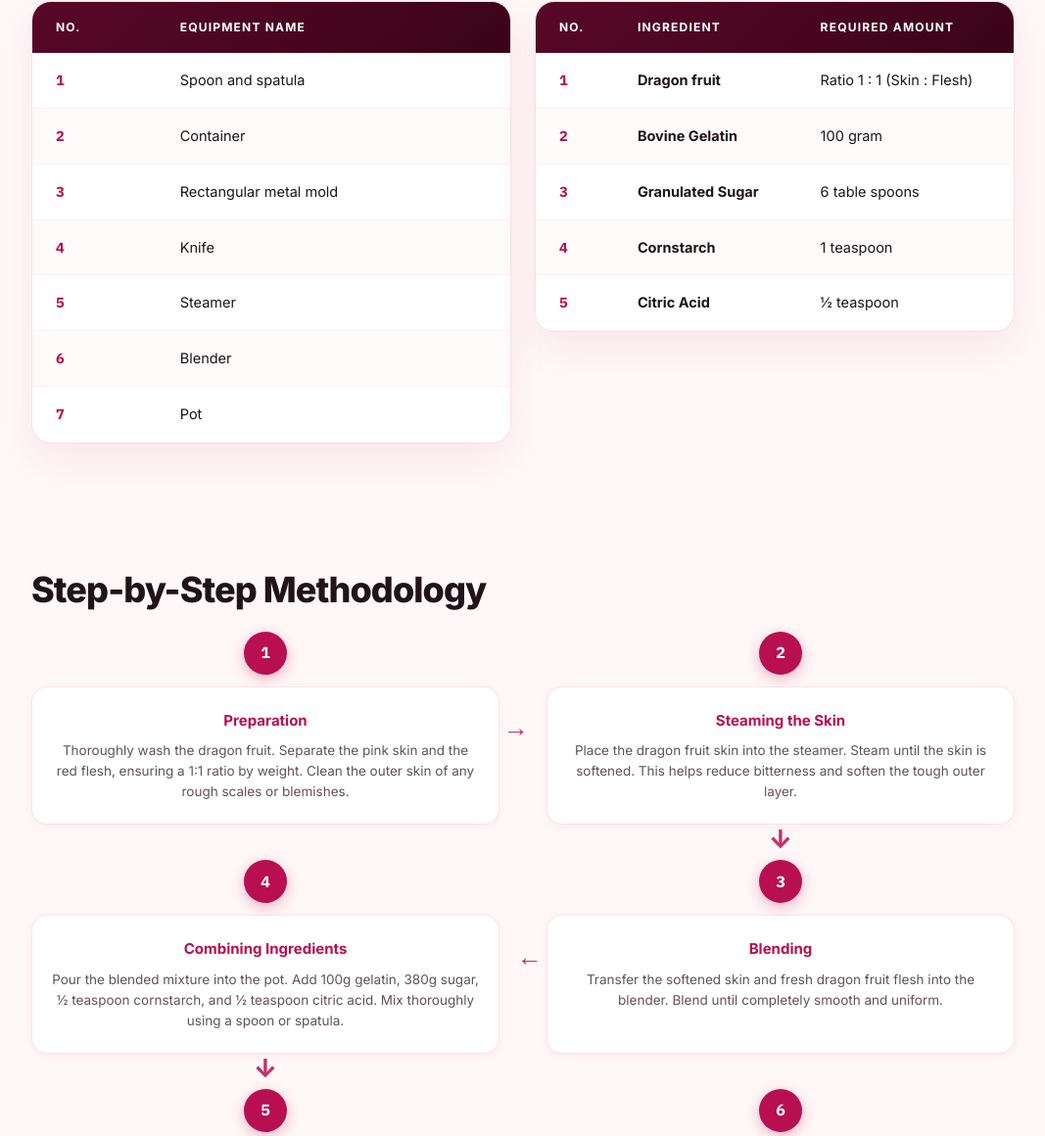
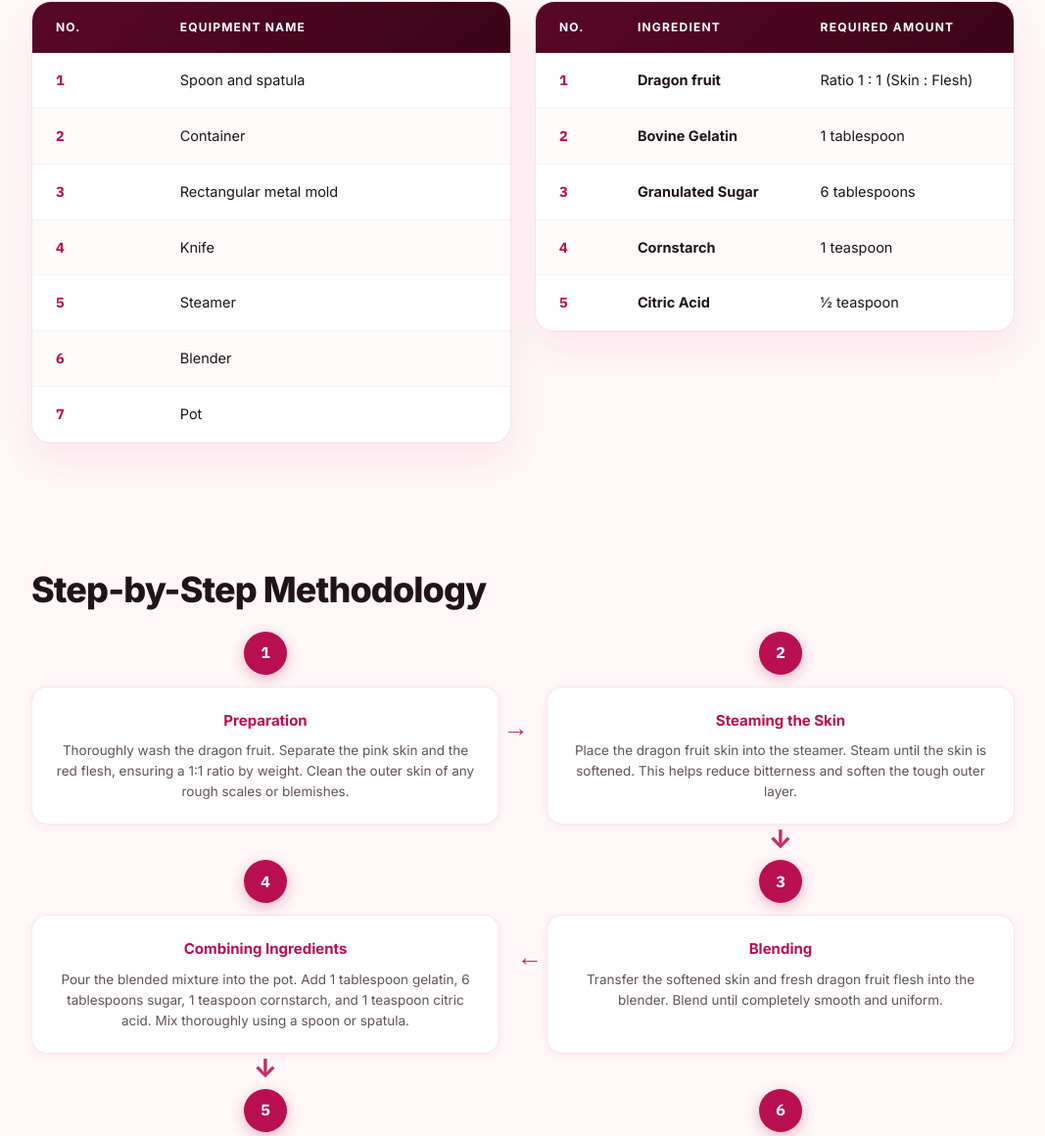
Before and after one commit to cresnaer-collab/CSP-GROUP-20, a Flask app: page / in a window 1280 px wide. Shown: the part 2994-4154 px from the top of the page at 98% size, without its empty margins (106-1173 px from the left). Run offline with Flask 3, Linux system fonts and the light colour scheme.

```diff
--- a/templates/index.html
+++ b/templates/index.html
@@ -243,12 +243,12 @@
               <tr>
                 <td>2</td>
                 <td><strong>Bovine Gelatin</strong></td>
-                <td>100 gram</td>
+                <td>1 tablespoon</td>
               </tr>
               <tr>
                 <td>3</td>
                 <td><strong>Granulated Sugar</strong></td>
-                <td>6 table spoons</td>
+                <td>6 tablespoons</td>
               </tr>
               <tr>
                 <td>4</td>
@@ -305,7 +305,7 @@
         <div class="flow-number">4</div>
         <div class="flow-card">
           <h4>Combining Ingredients</h4>
-          <p>Pour the blended mixture into the pot. Add 100g gelatin, 380g sugar, ½ teaspoon cornstarch, and ½ teaspoon citric acid. Mix thoroughly using a spoon or spatula.</p>
+          <p>Pour the blended mixture into the pot. Add 1 tablespoon gelatin, 6 tablespoons sugar, 1 teaspoon cornstarch, and 1 teaspoon citric acid. Mix thoroughly using a spoon or spatula.</p>
         </div>
         <div class="flow-arrow flow-arrow--down">↓</div>
       </div>
```
